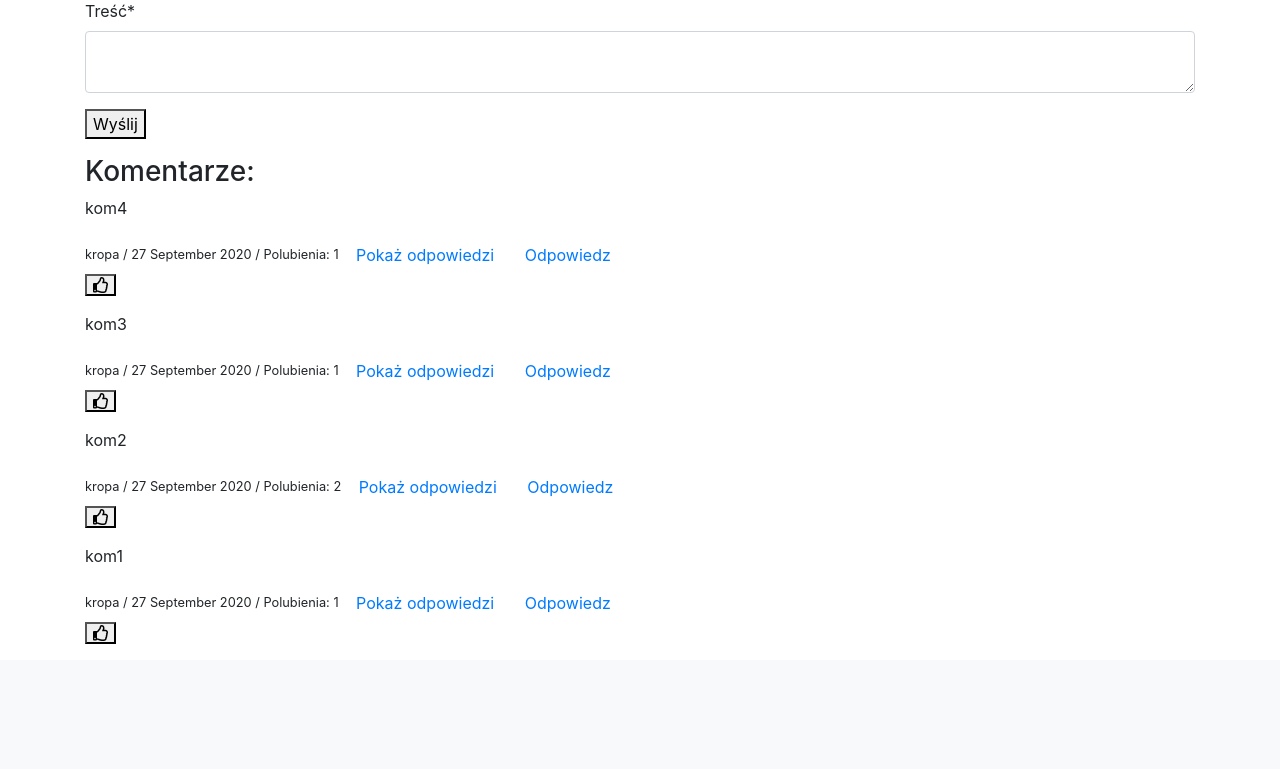
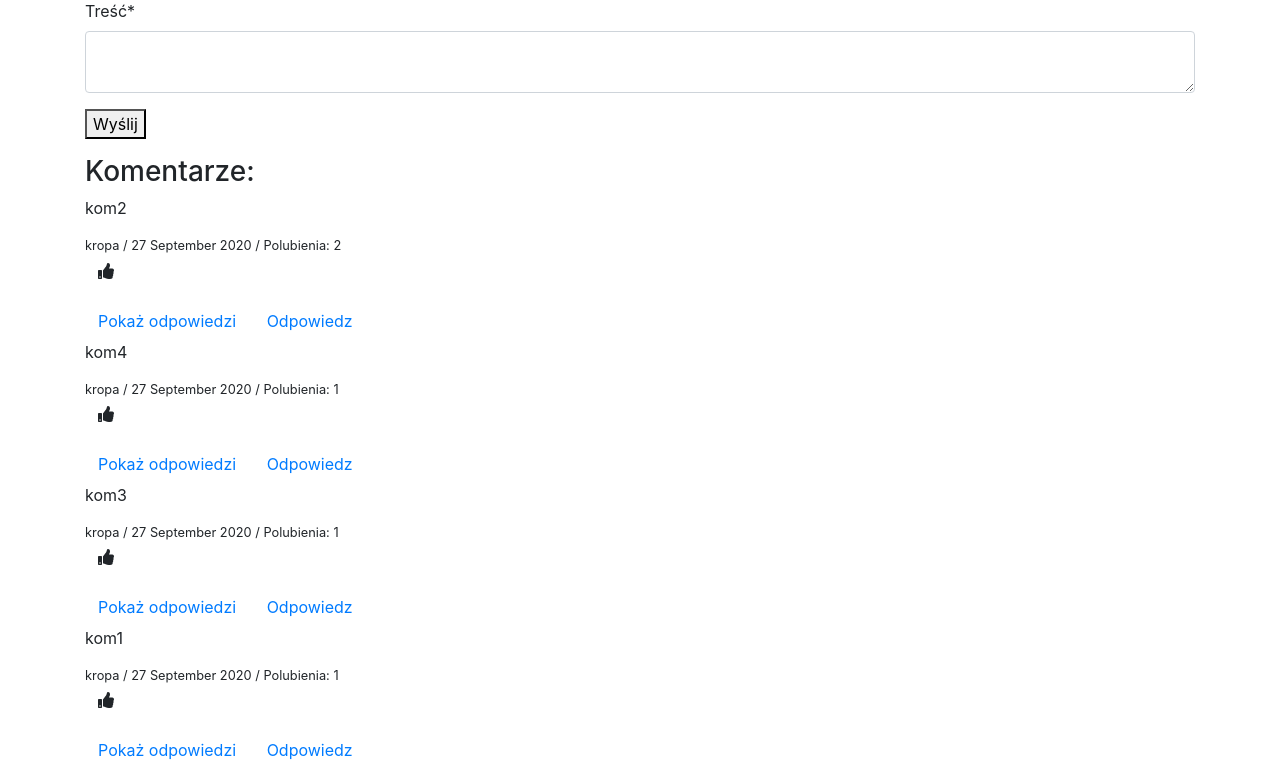
Before and after one commit to bkrop/django_filmbase, a Django app: a page that uses blog/templates/blog/post_comments.html in a window 1280 px wide. Shown: the part 298-1067 px from the top of the page. Before the commit the page ends 942 px from the top, so only its background shows below. Run offline with Django 3.2, Linux system fonts and the light colour scheme; a user stored in the database is signed in; data comes from the database, SQL or seed files in the repository; both versions use the stored data as it was after the commit; some libraries are stand-ins or nearby versions.

Commit message:
like comments

```diff
--- a/blog/templates/blog/post_comments.html
+++ b/blog/templates/blog/post_comments.html
@@ -2,26 +2,39 @@
 {% load crispy_forms_tags %}
 
 <h3>Komentarze:</h3>
-{% for comment in post.comment_set.all %}
+{% for comment in post.comment_set.all|dictsortreversed:'like_counter' %}
     {% if comment.comment == null %}
         <p>{{ comment.content }}</p>
         <small>{{ comment.author }} / {{ comment.date_of_create|date:"d E Y" }} / Polubienia: <span class="counter" id="{{ comment.id }}">{{ comment.likes.all|length }}</span></small>
-        <button type="button" id="{{ comment.id }}" class="showReplies btn btn-link" data-href="{% url 'comment_replies' comment.id %}">Pokaż odpowiedzi</button>
-        <button type="button" id="{{ comment.id }}" class="showForm btn btn-link">Odpowiedz</button>
         <form action="{% url 'like_comment' comment_id=comment.id %}" class="likeForm" id="{{ comment.id }}">
             {% csrf_token %}
-            <button type="button" class="likeBtn" id="{{ comment.id }}" data-url="{% url 'like_comment' comment_id=comment.id %}"><i class="far fa-thumbs-up"></i></button>
+            <button type="button" class="likeBtn btn" id="{{ comment.id }}" data-url="{% url 'like_comment' comment_id=comment.id %}">
+                {% if request.user not in comment.likes.all %}
+                    <i class="far fa-thumbs-up" id="{{ comment.id }}"></i>
+                {% else %}
+                    <i class="fas fa-thumbs-up" id="{{ comment.id }}"></i>
+                {% endif %}
+            </button>
         </form>
+        <button type="button" id="{{ comment.id }}" class="showReplies btn btn-link" data-href="{% url 'comment_replies' comment.id %}">
+            Pokaż odpowiedzi
+        </button>
+        <button type="button" id="{{ comment.id }}" class="showForm btn btn-link">
+            Odpowiedz
+        </button>
+
         <div class="replies" id="{{ comment.id }}" style="margin-left: 30px; display: none;">
             {% include 'blog/comment_replies.html' %}
         </div>
         <div id="{{ comment.id }}" style="display: none;" class="replyFormDiv">
             <h3>Dodaj odpowiedź:</h3>
             <form action="" method="POST" id="{{ comment.id }}" class="replyForm" data-url="{% url 'post_detail' slug=post.slug %}">
-            {% csrf_token %}
-            <input type="hidden" name="comment_id" value="{{ comment.id }}">
-            {{ form|crispy }}
-            <button type="button" class="replyBtn" id="{{ comment.id }}">Wyślij</button>
+                {% csrf_token %}
+                <input type="hidden" name="comment_id" value="{{ comment.id }}">
+                {{ form|crispy }}
+                <button type="button" class="replyBtn" id="{{ comment.id }}">
+                    Wyślij
+                </button>
             </form>
         </div>
     {% endif %}
--- a/comments/views.py
+++ b/comments/views.py
@@ -92,6 +92,6 @@ def like_comment(request, comment_id):
         'user': user.id,
         'comment': comment.id,
         'like': like,
-        'likes_counter': comment.like_counter()
+        'likes_counter': comment.like_counter(),
     }
     return HttpResponse(json.dumps(data))
--- a/main/static/js/likeComment.js
+++ b/main/static/js/likeComment.js
@@ -3,8 +3,8 @@ $(document).ready(function () {
         var serializedData = $("#likeForm").serialize();
         let id = $(this).attr('id');
         let url = $(this).attr('data-url');
-        console.log(id);
-        console.log(url);
+        let button = $(this);
+        let i = button.children();
         $.ajax({
             url: url,
             data: serializedData,
@@ -12,8 +12,14 @@ $(document).ready(function () {
             dataType: 'json',
             success: function (data) {
                 console.log(data);
-                console.log(data.comment.post)
-                $(`#${id}.counter`).html(data.likes_counter)
+                $(`#${id}.counter`).html(data.likes_counter);
+                if (data.like === true) {
+                    i.removeClass('far fa-thumbs-up');
+                    i.addClass('fas fa-thumbs-up');
+                } else {
+                    i.removeClass('fas fa-thumbs-up');
+                    i.addClass('far fa-thumbs-up');
+                }
             }
         })
     });
```
Also changed, not shown: db.sqlite3, users/templates/users/base.html (line endings or trailing spaces).
